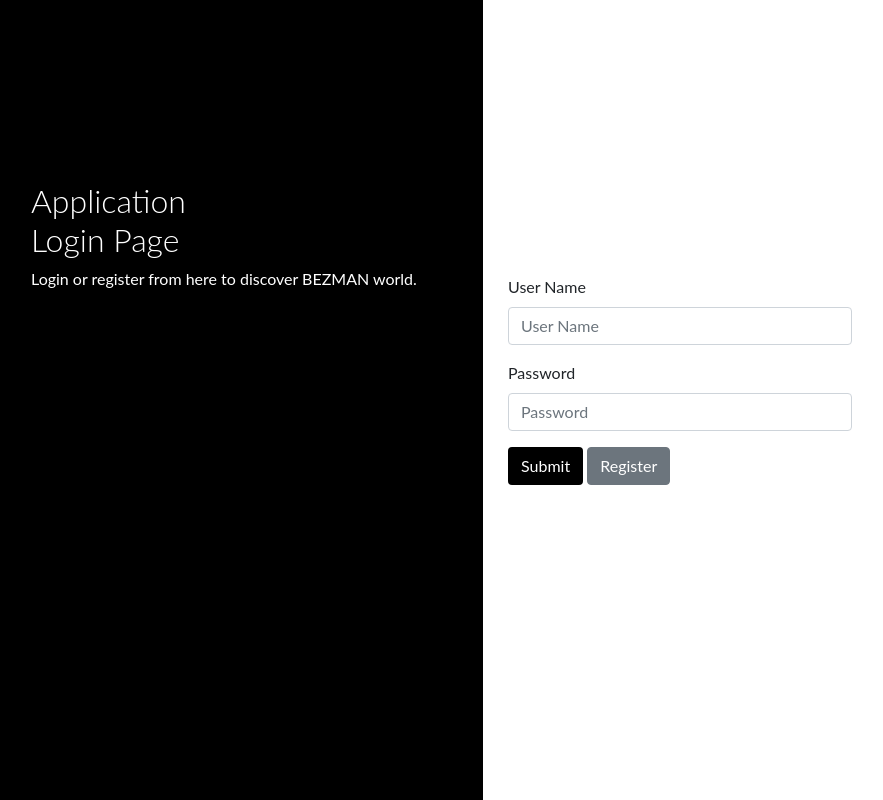
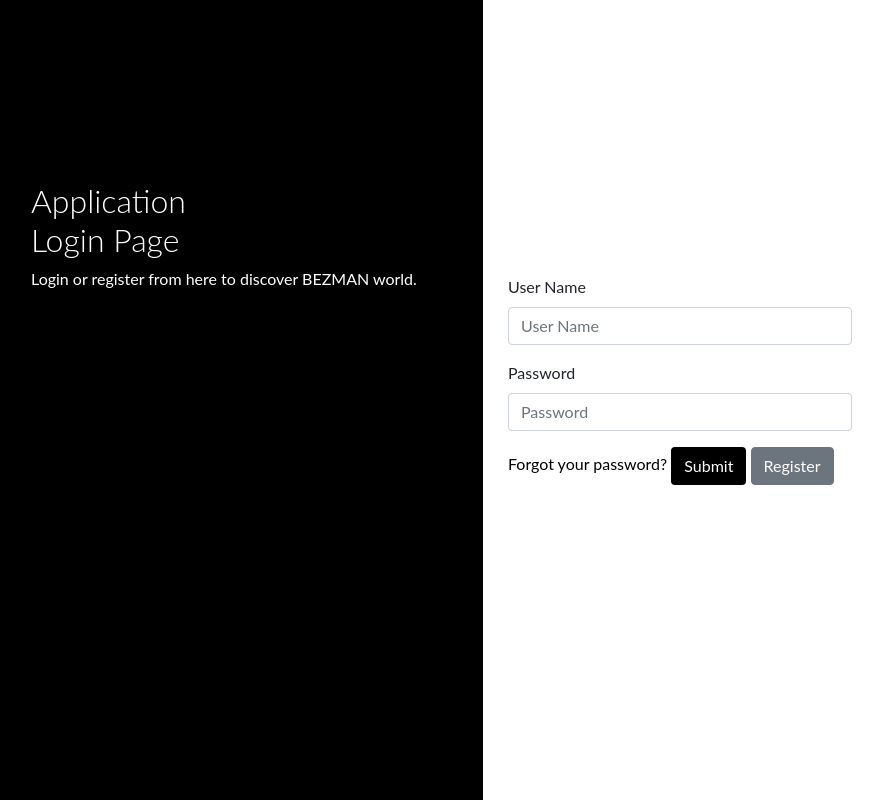
Before and after one commit to Mekazara/bezman, a Django app: page /accounts/login/ in a window 1280 px wide. Shown: the whole page, without its empty margins (29-912 px from the left). Run offline with Django 3.2, Linux system fonts and the light colour scheme; parts of the project's set-up code (start-up, migrations or seed data) failed here and were passed over; some libraries are stand-ins or nearby versions.

Commit message:
forgot password link

```diff
--- a/bezman_shop/accounts/templates/accounts/login.html
+++ b/bezman_shop/accounts/templates/accounts/login.html
@@ -31,6 +31,7 @@
                      <label>Password</label>
                      <input type="password" name="password" class="form-control" placeholder="Password">
                   </div>
+                   <a href="{% url 'reset-password'%}" style="color:black">Forgot your password?</a>
                   <input type="submit" class="btn btn-black" name="Submit">
                   <a href="{% url 'user-create' %}" class="btn btn-secondary">Register</a>
                </form>
```
